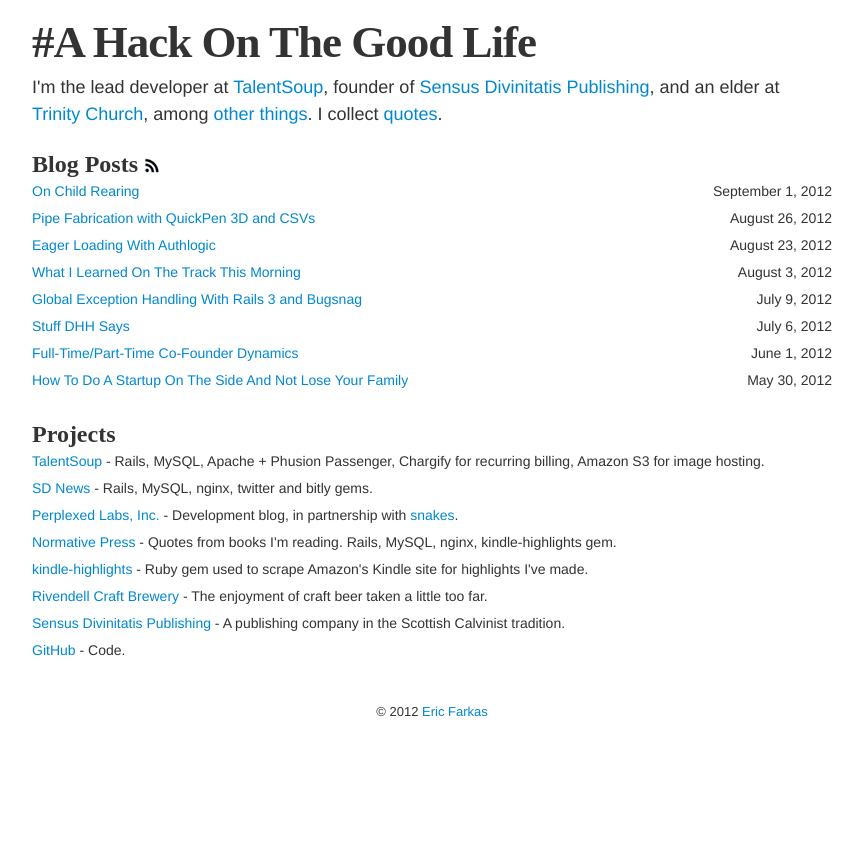
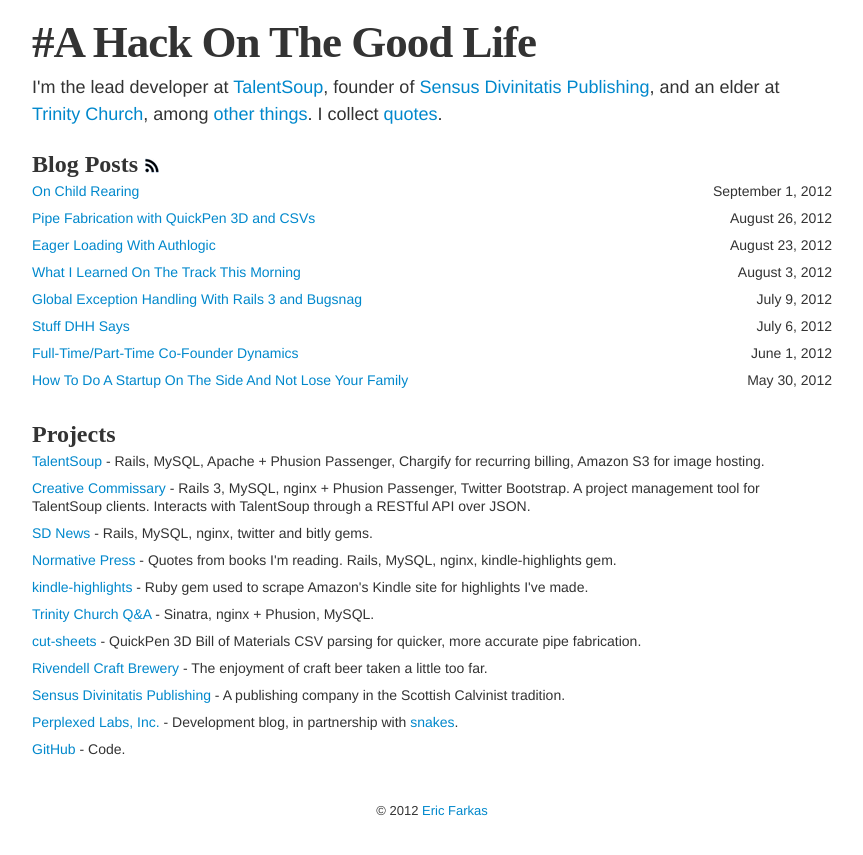
Before and after one commit to speric/speric.github.com, a Jekyll site: the page built from index.html, in a window 1280 px wide. Shown: the top 855 px of the page, without its empty margins (208-1071 px from the left). Built offline with Jekyll 4.4.1, drawn with Linux system fonts in a browser that asks for light colours; some web fonts are replaced; Markdown is read by kramdown in place of the engine named in the settings.

Commit message:
Updated projects.

```diff
--- a/index.html
+++ b/index.html
@@ -15,10 +15,13 @@
 
 <h2>Projects</h2>
 <div class="row-fluid"><div class="span12"><p><a href="https://talentsoup.com">TalentSoup</a> - Rails, MySQL, Apache + Phusion Passenger, Chargify for recurring billing, Amazon S3 for image hosting.</p></div></div>
+<div class="row-fluid"><div class="span12"><p><a href="https://talentsoup.com/producers">Creative Commissary</a> - Rails 3, MySQL, nginx + Phusion Passenger, Twitter Bootstrap. A project management tool for TalentSoup clients. Interacts with TalentSoup through a RESTful API over JSON.</p></div></div>
 <div class="row-fluid"><div class="span12"><p><a href="http://news.sensusdivinitatis.com/">SD News</a> - Rails, MySQL, nginx, twitter and bitly gems.</p></div></div>
-<div class="row-fluid"><div class="span12"><p><a href="http://perplexedlabs.com">Perplexed Labs, Inc.</a> - Development blog, in partnership with <a href="https://twitter.com/imsnakes">snakes</a>.</p></div></div>
 <div class="row-fluid"><div class="span12"><p><a href="http://normativepress.com">Normative Press</a> - Quotes from books I'm reading.  Rails, MySQL, nginx, kindle-highlights gem.</p></div></div>
 <div class="row-fluid"><div class="span12"><p><a href="https://github.com/speric/kindle-highlights">kindle-highlights</a> - Ruby gem used to scrape Amazon's Kindle site for highlights I've made.</p></div></div>
+<div class="row-fluid"><div class="span12"><p><a href="http://ask.trinitychurchlongisland.com">Trinity Church Q&A</a> - Sinatra, nginx + Phusion, MySQL.</p></div></div>
+<div class="row-fluid"><div class="span12"><p><a href="https://github.com/speric/cut-sheets">cut-sheets</a> - QuickPen 3D Bill of Materials CSV parsing for quicker, more accurate pipe fabrication.</p></div></div>
 <div class="row-fluid"><div class="span12"><p><a href="http://rivendellcraftbrewery.com/">Rivendell Craft Brewery</a> - The enjoyment of craft beer taken a little too far.</p></div></div>
 <div class="row-fluid"><div class="span12"><p><a href="http://sensusdivinitatis.com/">Sensus Divinitatis Publishing</a> - A publishing company in the Scottish Calvinist tradition.</p></div></div>
+<div class="row-fluid"><div class="span12"><p><a href="http://perplexedlabs.com">Perplexed Labs, Inc.</a> - Development blog, in partnership with <a href="https://twitter.com/imsnakes">snakes</a>.</p></div></div>
 <div class="row-fluid"><div class="span12"><p><a href="https://github.com/speric">GitHub</a> - Code.</p></div></div></div>
```
